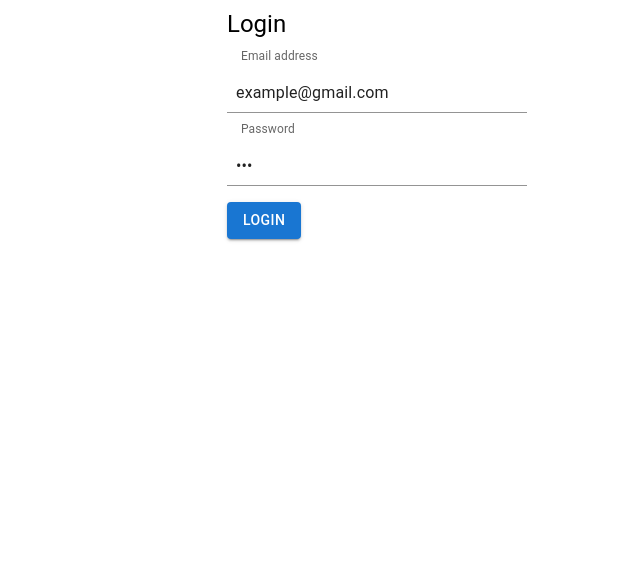
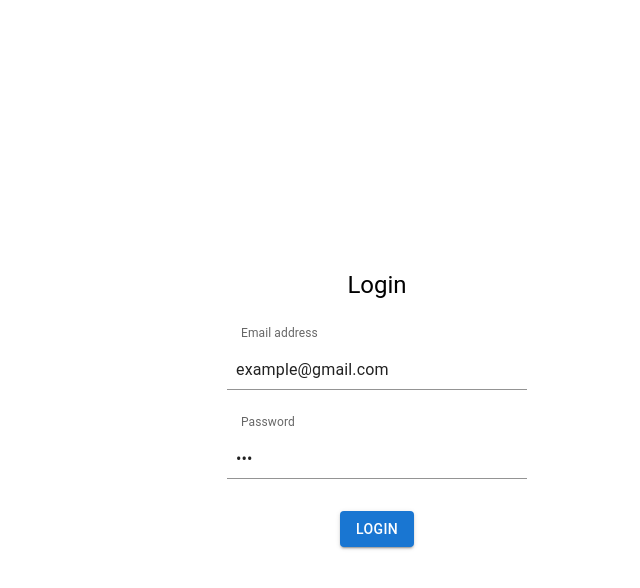
Before and after one commit to Saqib00353/docx-template-generator, a React (Vite) app: page /login in a window 1280 px wide. Shown: the top 588 px of the page, without its empty margins (263-903 px from the left). Built offline with nearby package versions, Linux system fonts and the light colour scheme.

Commit message:
login height

```diff
--- a/src/pages/Login.jsx
+++ b/src/pages/Login.jsx
@@ -28,7 +28,7 @@ function Login() {
     };
 
     return (
-        <Box sx={{ maxWidth: 300, margin: 'auto' }}>
+        <Box sx={{ maxWidth: 300, display: "flex", justifyContent: "center", alignItems: "center", gap: "1rem", flexDirection: "column", height: "100vh" , margin:'auto' }}>
             <Typography variant="h5" sx={{ marginBottom: 2 }}>
                 Login
             </Typography>
```
